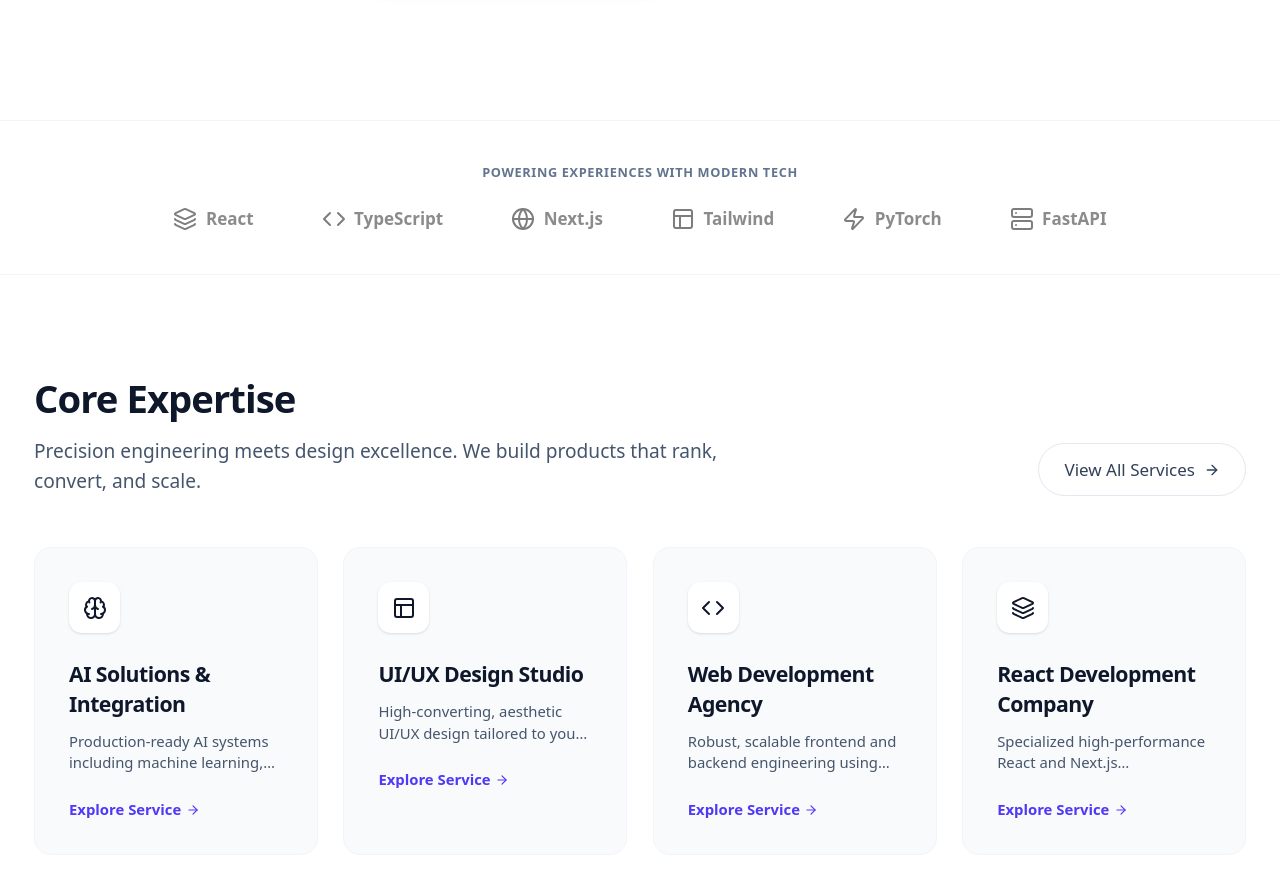
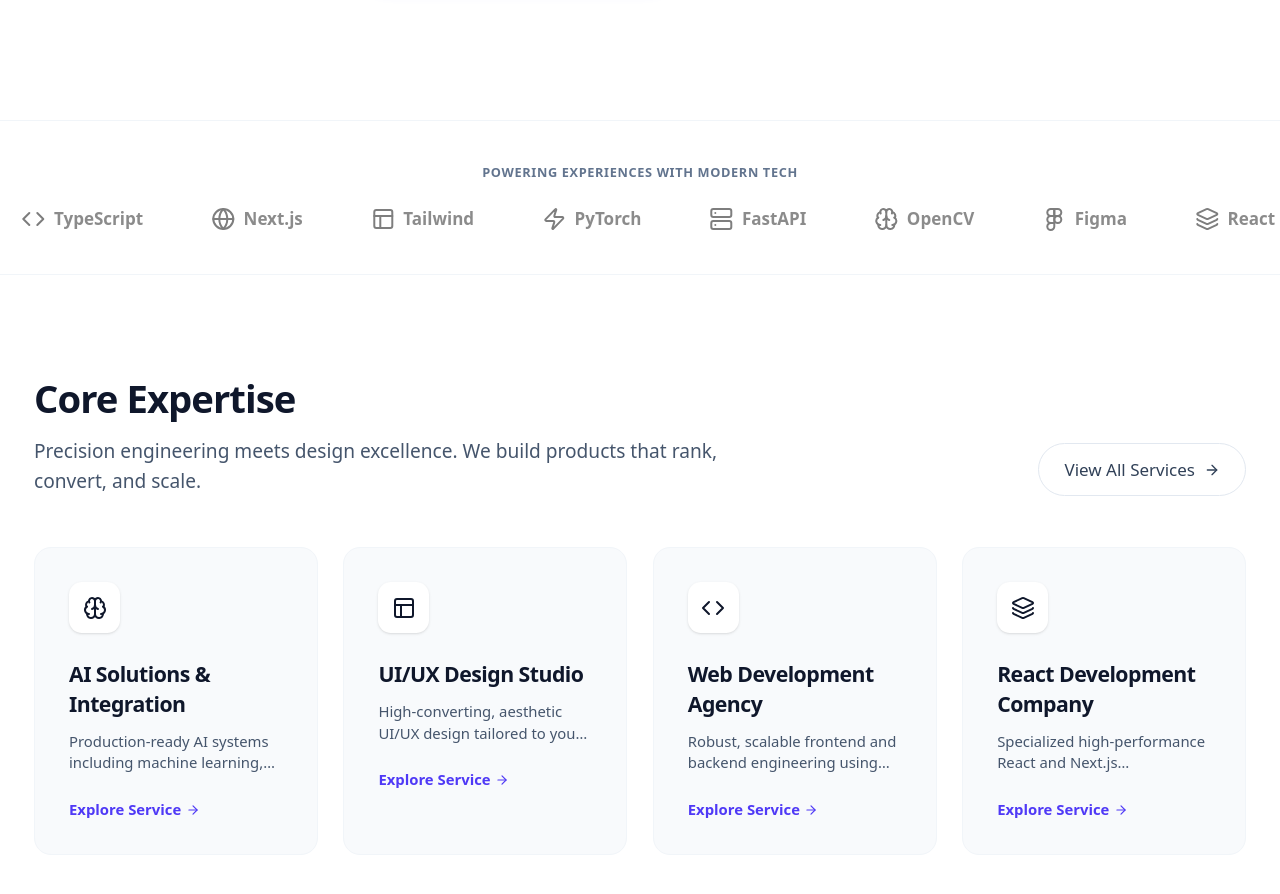
Before and after one commit to Aesthetix-Studio/Aesthetix-Studio, a React (Vite) app: page / in a window 1280 px wide. Shown: the part 880-1774 px from the top of the page. Built offline with nearby package versions, Linux system fonts and the light colour scheme.

Commit message:
feat: implement marquee animation for tech stack display on Home page

```diff
--- a/pages/Home.tsx
+++ b/pages/Home.tsx
@@ -76,16 +76,18 @@ const Home = () => {
       </section>
 
       {/* Trust Strip */}
-      <section className="py-10 border-y border-slate-100 bg-white">
+      <section className="py-10 border-y border-slate-100 bg-white overflow-hidden">
         <div className="max-w-7xl mx-auto px-4 text-center">
           <p className="text-xs font-semibold text-slate-500 uppercase tracking-wider mb-6">Powering experiences with modern tech</p>
-          <div className="flex flex-wrap justify-center items-center gap-8 md:gap-16 opacity-60 grayscale hover:grayscale-0 transition-all duration-500">
-             {TECH_STACK.slice(0, 6).map((tech) => (
-               <div key={tech.name} className="flex items-center gap-2 group">
-                 <tech.icon size={24} className="text-slate-800 group-hover:text-indigo-600" />
-                 <span className="font-semibold text-slate-700">{tech.name}</span>
-               </div>
-             ))}
+          <div className="relative">
+            <div className="flex animate-marquee gap-16">
+              {[...TECH_STACK, ...TECH_STACK].map((tech, index) => (
+                <div key={index} className="flex items-center gap-2 group shrink-0 opacity-60 grayscale hover:grayscale-0 hover:opacity-100 transition-all">
+                  <tech.icon size={24} className="text-slate-800 group-hover:text-indigo-600" />
+                  <span className="font-semibold text-slate-700">{tech.name}</span>
+                </div>
+              ))}
+            </div>
           </div>
         </div>
       </section>
--- a/src/index.css
+++ b/src/index.css
@@ -37,3 +37,17 @@ body {
   -moz-osx-font-smoothing: grayscale;
   text-rendering: optimizeLegibility;
 }
+
+/* Marquee animation */
+@keyframes marquee {
+  0% {
+    transform: translateX(0);
+  }
+  100% {
+    transform: translateX(-50%);
+  }
+}
+
+.animate-marquee {
+  animation: marquee 30s linear infinite;
+}
```
